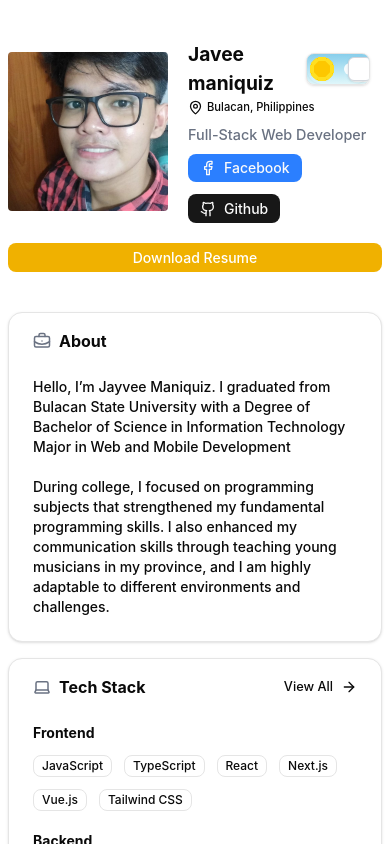
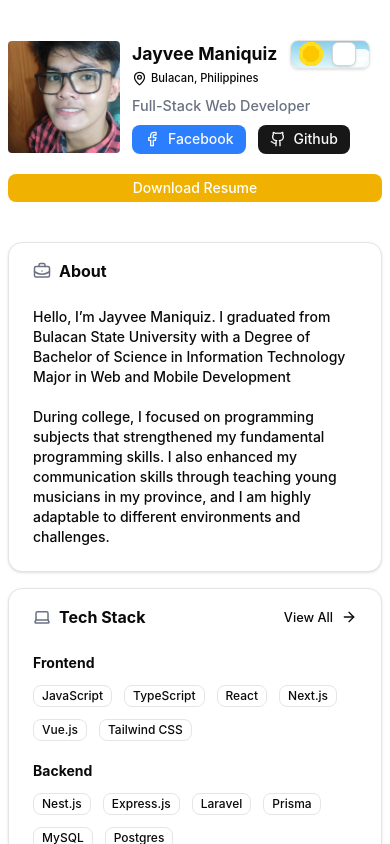
Before and after one commit to JayveeFortissimo/JayveeManiquiz, a Next.js app: page / in a window 390 px wide. Shown: the top 844 px of the page. Built offline with nearby package versions, Linux system fonts and the light colour scheme.

Commit message:
fix: reduce width my picture

```diff
--- a/src/components/header.tsx
+++ b/src/components/header.tsx
@@ -7,18 +7,18 @@ export default function Header() {
   return (
     <div className="min-h-[10rem]  flex items-center flex-col px-2">
       {/* Max width nilagay ko d2 kasi pag w mag ooverlap since rem ginamit ko so maximum width lang */}
-      <header className="container mx-auto max-w-[50rem]  flex items-center gap-5">
+      <header className="container mx-auto max-w-[50rem]  flex items-center gap-3 sm:gap-5">
         <img
           src="/image/Profile.jpg"
           alt="Jayvee"
-          className="rounded h-auto w-[10rem]"
+          className="rounded h-auto w-[7rem] sm:w-[10rem]"
         />
         <div className="w-full">
           <header className="w-full flex justify-between items-center pr-3">
-            <h1 className="text-[1.2rem] md:text-2xl font-bold">
-              Javee maniquiz
+            <h1 className="text-[1.1rem] md:text-2xl font-bold">
+              Jayvee Maniquiz
             </h1>
-            <DayNightSwitch className="h-[2rem] " />
+            <DayNightSwitch className="h-[1.8rem] " />
           </header>
           <div className="flex items-center gap-1 mt-[0.1rem]">
             <MapPin size={15} />
```
